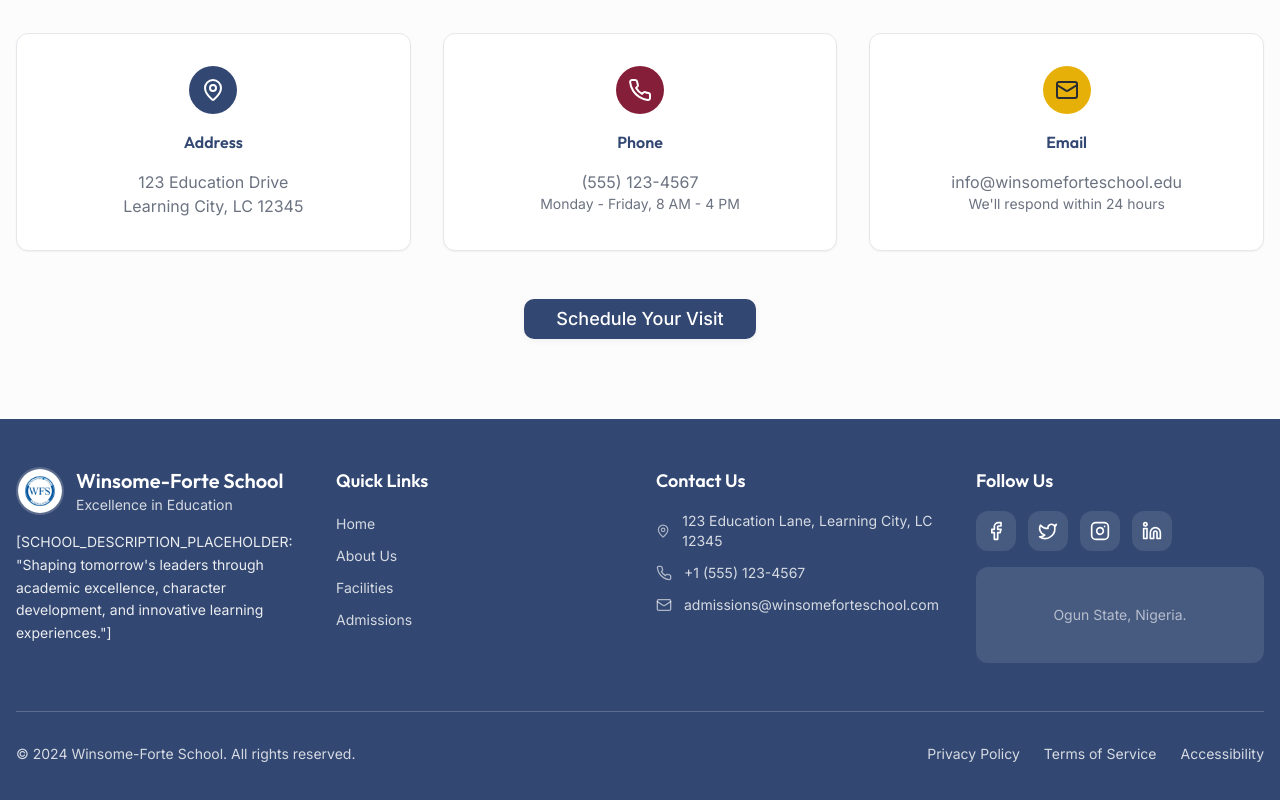
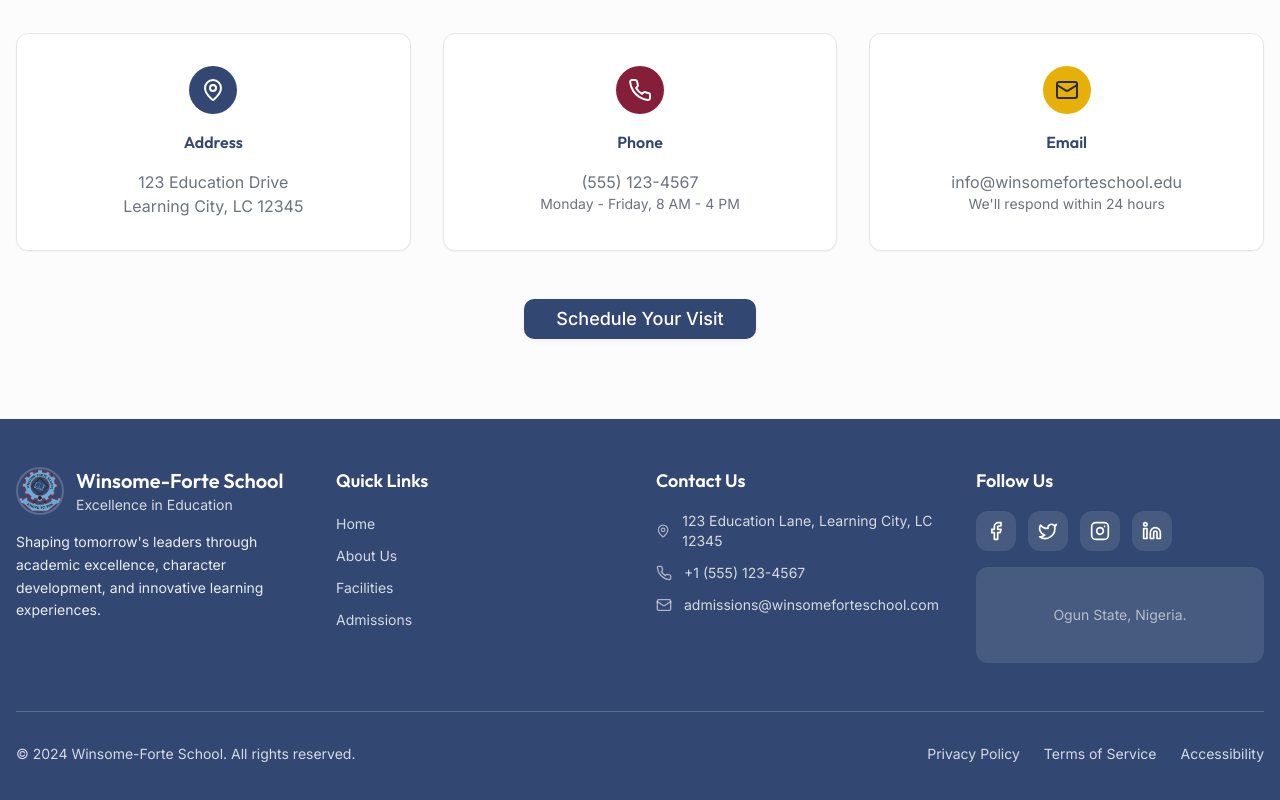
Before and after one commit to DukeVTI/winsome-forte-gateway-70, a React (Vite) app: page / in a window 1280 px wide. Shown: the part 2373-3173 px from the top of the page. Built offline with nearby package versions, Linux system fonts and the light colour scheme; the HTML template or start-up script is replaced by a standard one.

Commit message:
Your devvvvvv

```diff
--- a/src/components/Footer.tsx
+++ b/src/components/Footer.tsx
@@ -1,6 +1,6 @@
 import { Link } from 'react-router-dom';
 import { Mail, Phone, MapPin, Facebook, Twitter, Instagram, Linkedin } from 'lucide-react';
-import wfsLogo from '@/assets/wfs-logo.jpg';
+import wfsLogo from 'public/lovable-uploads/58004c73-576e-48fa-a140-59b6dca913b4.png';
 
 const Footer = () => {
   const quickLinks = [
@@ -41,7 +41,7 @@ const Footer = () => {
               </div>
             </div>
             <p className="text-primary-foreground/90 text-sm leading-relaxed">
-              [SCHOOL_DESCRIPTION_PLACEHOLDER: "Shaping tomorrow's leaders through academic excellence, character development, and innovative learning experiences."]
+              Shaping tomorrow's leaders through academic excellence, character development, and innovative learning experiences.
             </p>
           </div>
 
```
